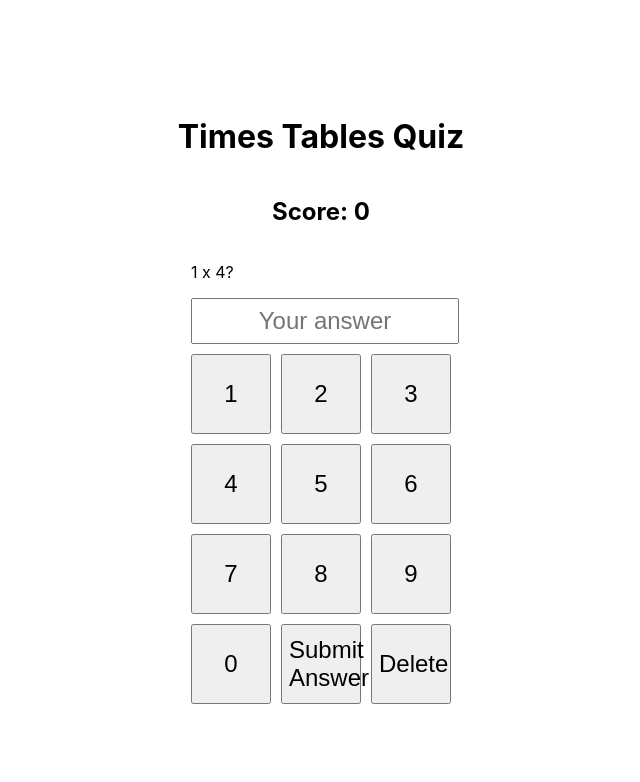
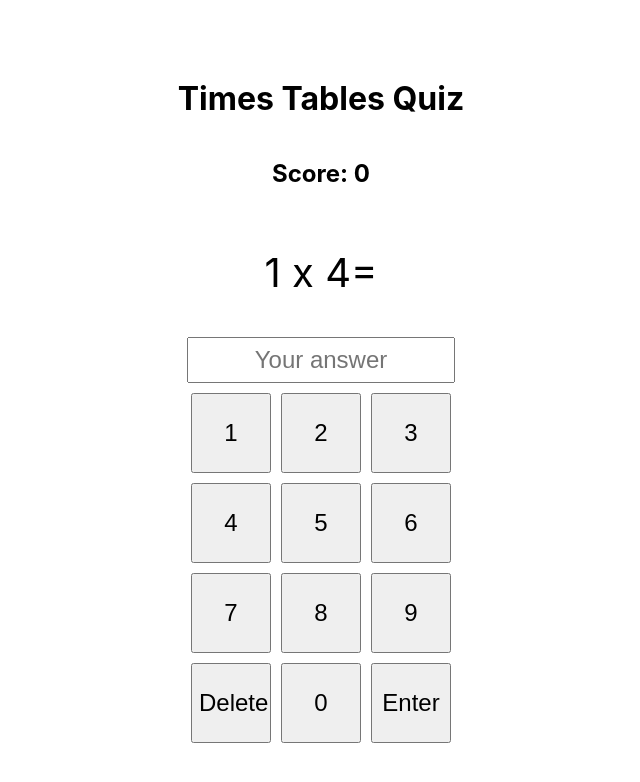
Before and after one commit to thelukass88/time-tables-app, a React (Create React App) app: page / in a window 1280 px wide. Shown: the top 782 px of the page, without its empty margins (319-959 px from the left). Built offline with nearby package versions, Linux system fonts and the light colour scheme.

Commit message:
page is formatted correctly

```diff
--- a/src/App.css
+++ b/src/App.css
@@ -7,8 +7,14 @@
   height: 100vh;          /* Full height of the viewport */
 }
 
+/* Styling for the p tag containing question sum */
+p {
+  font-size: 2.5rem;
+  text-align: center;
+}
+
 /* Style for the Quiz component */
-.quiz {
+.answer {
   margin-bottom: 10px;    /* Adjust this value for spacing between input and number pad */
   width: 260px; /* Adjusted to match total button width */
 }
--- a/src/components/NumberPad.js
+++ b/src/components/NumberPad.js
@@ -1,7 +1,7 @@
 import React from 'react';
 
 function NumberPad({ onNumberClick, onClear, onDelete, handleAnswer }) {
-  const numbers = [1, 2, 3, 4, 5, 6, 7, 8, 9, 0];
+  const numbers = [1, 2, 3, 4, 5, 6, 7, 8, 9];
 
   return (
     <div className="number-pad">
@@ -11,8 +11,9 @@ function NumberPad({ onNumberClick, onClear, onDelete, handleAnswer }) {
             {number}
           </button>
         ))}
-        <button onClick={handleAnswer}>Submit Answer</button>
         <button onClick={onDelete}>Delete</button>
+        <button key={0} onClick={() => onNumberClick(0)}>0</button>
+        <button onClick={handleAnswer}>Enter</button>
       </div>
     </div>
   );
--- a/src/components/Quiz.js
+++ b/src/components/Quiz.js
@@ -3,8 +3,9 @@ import React from 'react';
 function Quiz({ question, userAnswer }) {
   return (
     <div className='quiz'>
-      <p>{question.num1} x {question.num2}?</p>
+      <p>{question.num1} x {question.num2}=</p>
       <input
+        className='answer'
         type="text"
         value={userAnswer}
         readOnly // Prevents typing directly, allowing only number pad input
```
